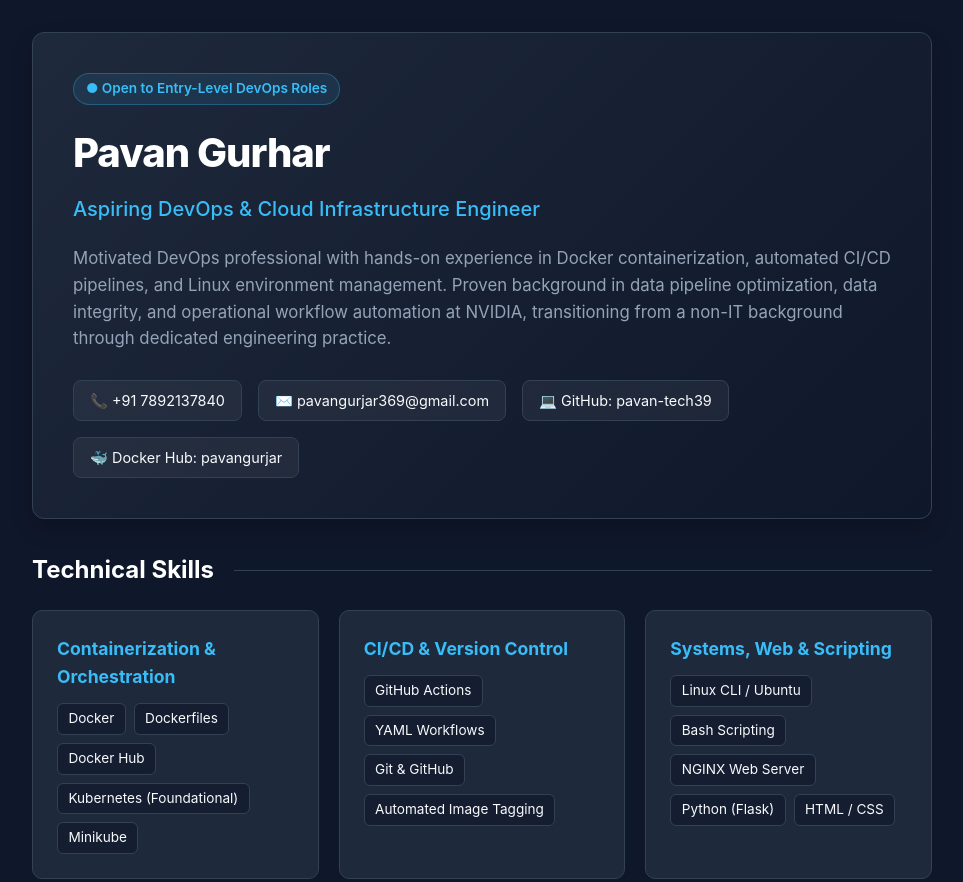
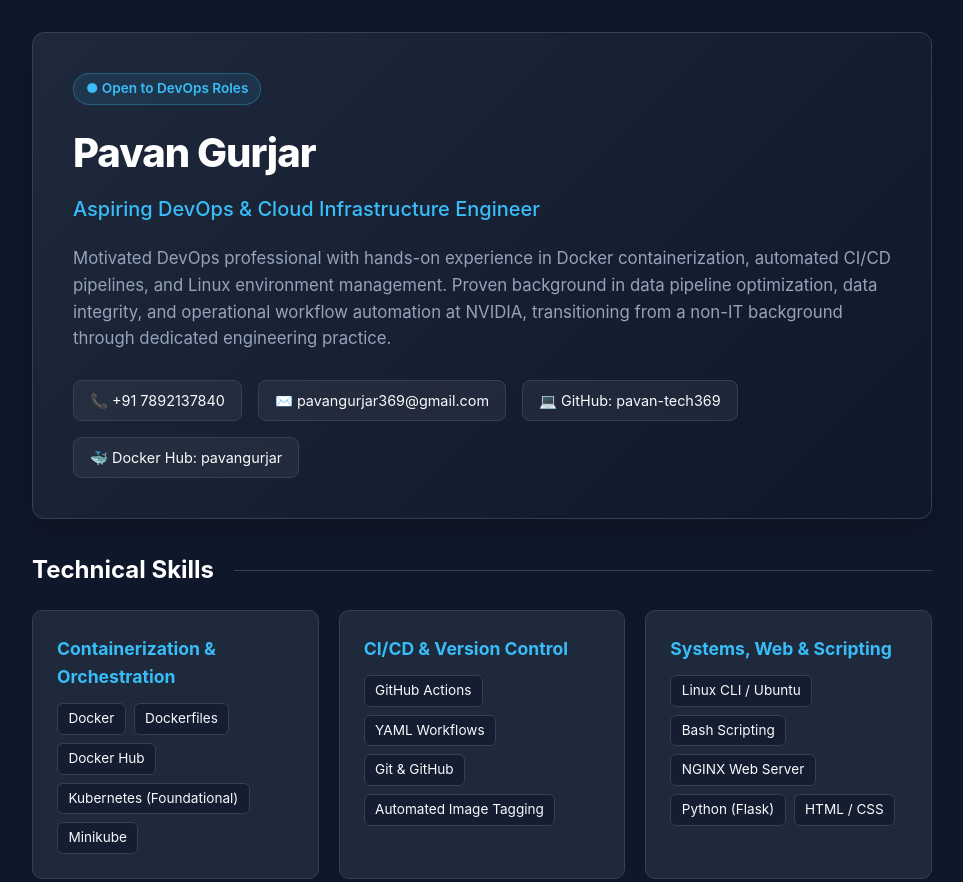
Before and after one commit to pavan-tech369/my-cv-app, a plain HTML site: page index.html in a window 1280 px wide. Shown: the top 882 px of the page, without its empty margins (158-1121 px from the left). Drawn offline with Linux system fonts and the light colour scheme.

Commit message:
Corrections

```diff
--- a/index.html
+++ b/index.html
@@ -242,8 +242,8 @@
     <div class="container">
         <!-- Header -->
         <header>
-            <div class="status-badge">● Open to Entry-Level DevOps Roles</div>
-            <h1>Pavan Gurhar</h1>
+            <div class="status-badge">● Open to DevOps Roles</div>
+            <h1>Pavan Gurjar</h1>
             <div class="subtitle">Aspiring DevOps & Cloud Infrastructure Engineer</div>
             <p class="summary">
                 Motivated DevOps professional with hands-on experience in Docker containerization, automated CI/CD pipelines, and Linux environment management. Proven background in data pipeline optimization, data integrity, and operational workflow automation at NVIDIA, transitioning from a non-IT background through dedicated engineering practice.
@@ -251,7 +251,7 @@
             <div class="contact-links">
                 <a href="tel:7892137840">📞 +91 7892137840</a>
                 <a href="mailto:pavangurjar369@gmail.com">✉️ pavangurjar369@gmail.com</a>
-                <a href="https://github.com/pavan-tech39" target="_blank">💻 GitHub: pavan-tech39</a>
+                <a href="https://github.com/pavan-tech369" target="_blank">💻 GitHub: pavan-tech369</a>
                 <a href="https://hub.docker.com/u/pavangurjar" target="_blank">🐳 Docker Hub: pavangurjar</a>
             </div>
         </header>
```
